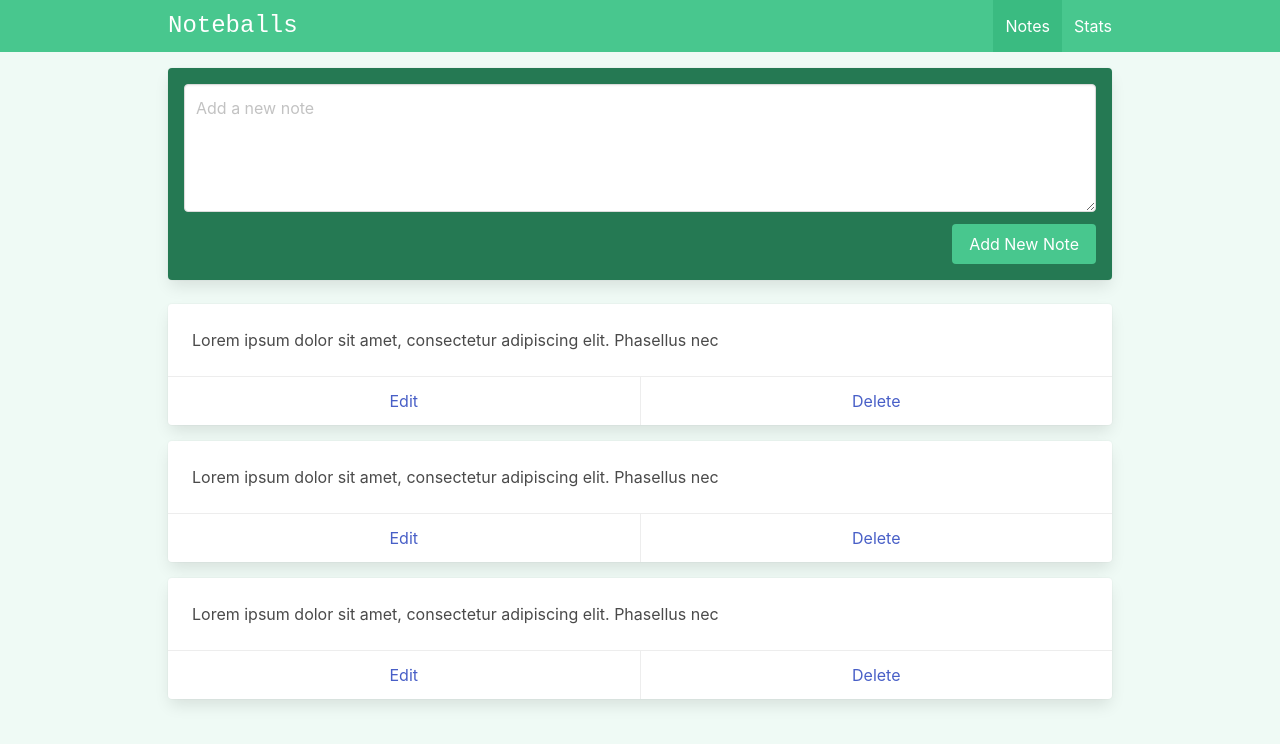
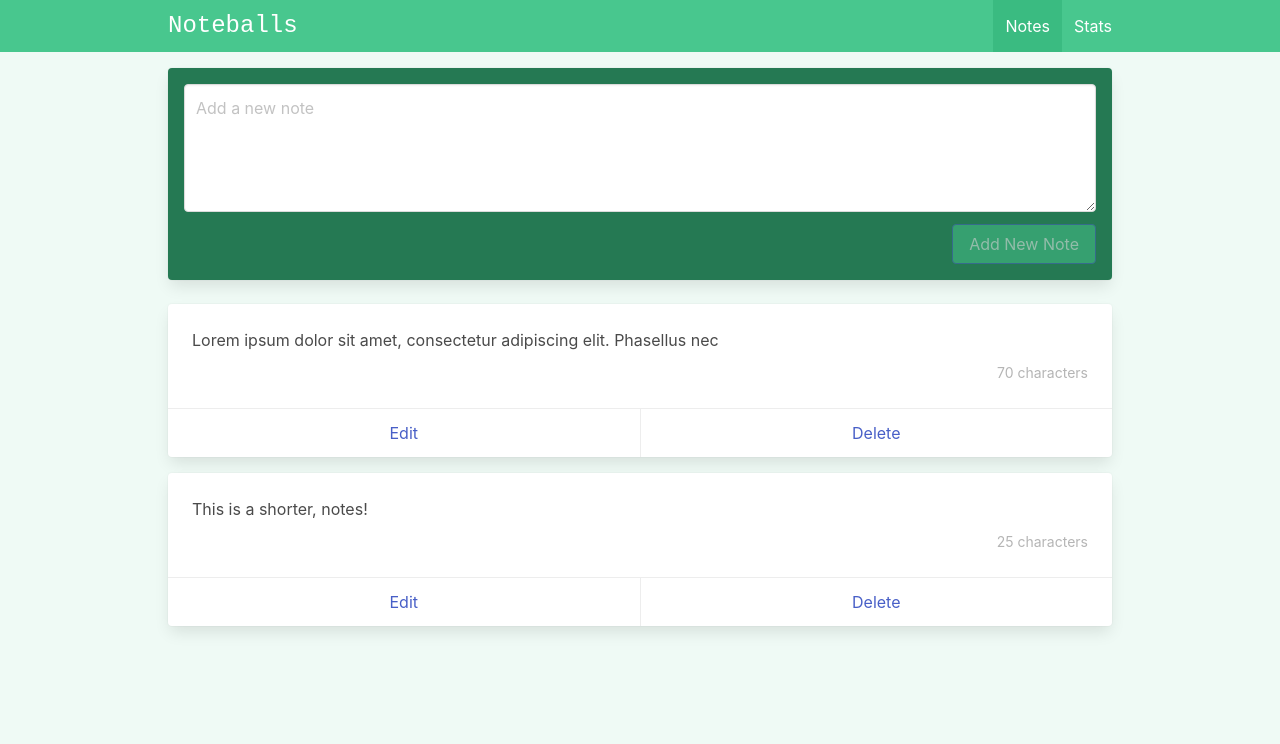
Before and after one commit to 20000710/vue-noteballs, a Vue app: page /#/ in a window 1280 px wide. Shown: the top 744 px of the page. Built offline with nearby package versions, Linux system fonts and the light colour scheme.

Commit message:
feat: first setup store in pinia

```diff
--- a/package.json
+++ b/package.json
@@ -10,6 +10,7 @@
   },
   "dependencies": {
     "bulma": "^0.9.4",
+    "pinia": "^2.1.7",
     "vue": "^3.3.10",
     "vue-router": "^4.2.5"
   },
--- /dev/null
+++ b/src/components/Notes/Note.vue
@@ -0,0 +1,62 @@
+<template>
+  <div
+    class="card mb-4"
+  >
+    <div class="card-content">
+      <div class="content">
+        {{ note.content }}
+        <div class="has-text-right has-text-grey-light mt-2">
+          <small>{{ characterLength }}</small>
+        </div>
+      </div>
+    </div>
+    <footer class="card-footer">
+      <a href="#" class="card-footer-item">Edit</a>
+      <a
+        @click.prevent="handleDeleteClicked"
+        href="#"
+        class="card-footer-item"
+      >
+        Delete
+      </a>
+    </footer>
+  </div>
+</template>
+
+<script setup>
+  /*
+    imports
+  */
+    import { computed } from 'vue';
+
+  /*
+    props
+  */
+    const props = defineProps({
+      note: {
+        type: Object,
+        required: true,
+      }
+    })
+
+  /*
+    emits
+  */
+    const emit = defineEmits(['deleteClicked'])
+
+  /*
+    character length
+  */
+    const characterLength = computed(() => {
+      let length = props.note.content.length
+      let description = length > 1 ? ' characters' : 'character'
+      return `${length} ${description}`
+    })
+
+  /*
+    handle delete clicked
+  */
+    const handleDeleteClicked = () => {
+      emit('deleteClicked', props.note.id)
+    }
+</script>
--- a/src/main.js
+++ b/src/main.js
@@ -1,5 +1,11 @@
 import { createApp } from 'vue';
 import App from './App.vue';
 import router from '@/router';
+import { createPinia } from 'pinia'
 
-createApp(App).use(router).mount('#app');
+const pinia = createPinia()
+
+createApp(App)
+.use(pinia)
+.use(router)
+.mount('#app');
--- a/src/views/ViewNotes.vue
+++ b/src/views/ViewNotes.vue
@@ -3,29 +3,85 @@
     <div class="card has-background-success-dark p-4 mb-5">
       <div class="field">
         <div class="control">
-          <textarea class="textarea" placeholder="Add a new note" />
+          <textarea
+            v-model="newNote"
+            class="textarea"
+            placeholder="Add a new note"
+            ref="newNoteRef"
+          />
         </div>
       </div>
 
       <div class="field is-grouped is-grouped-right">
         <div class="control">
-          <button class="button is-link has-background-success">
+          <button
+            @click="addNote"
+            :disabled="!newNote"
+            class="button is-link has-background-success"
+          >
             Add New Note
           </button>
         </div>
       </div>
     </div>
 
-    <div v-for="i in 3" class="card mb-4">
-      <div class="card-content">
-        <div class="content">
-          Lorem ipsum dolor sit amet, consectetur adipiscing elit. Phasellus nec
-        </div>
-      </div>
-      <footer class="card-footer">
-        <a href="#" class="card-footer-item">Edit</a>
-        <a href="#" class="card-footer-item">Delete</a>
-      </footer>
-    </div>
+    <Note
+      v-for="note in notes"
+      :key="note.id"
+      :note="note"
+      @deleteClicked="deleteNote"
+    />
   </div>
 </template>
+
+<script setup>
+/*
+  imports
+*/
+
+import { ref } from 'vue'
+import Note from '@/components/Notes/Note.vue'
+
+/*
+  notes
+*/
+
+const newNote = ref('')
+const newNoteRef = ref(null)
+
+const notes = ref([
+  {
+    id: 'id1',
+    content: 'Lorem ipsum dolor sit amet, consectetur adipiscing elit. Phasellus nec'
+  },
+  {
+    id: 'id2',
+    content: 'This is a shorter, notes!'
+  }
+])
+
+/*
+  add new note
+*/
+  const addNote = () => {
+    let currentDate = new Date().getTime(),
+        id = currentDate.toString()
+
+    let note = {
+      id: id,
+      content: newNote.value
+    }
+
+    notes.value.unshift(note)
+    newNote.value = ''
+    newNoteRef.value.focus()
+  }
+
+/*
+  delete note
+*/
+  const deleteNote = id => {
+    notes.value = notes.value.filter(note => note.id !== id)
+  }
+
+</script>
```
Also changed, not shown: src/stores/storeNotes.js (added, +18 -0 lines), 1 other file (tests, documents, lock files or other folders).
